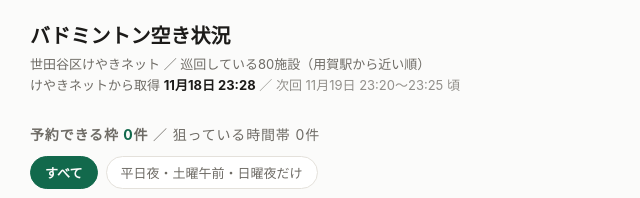
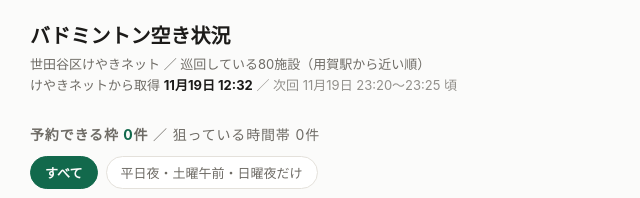
Before and after one commit to sora-kit/setagaya-badminton, a plain HTML site: page index.html in a window 1280 px wide. Shown: the top 198 px of the page, 280-920 px from the left. Drawn offline with Linux system fonts and the light colour scheme.

Commit message:
空き状況更新 2026-11-19 12:32

```diff
--- a/index.html
+++ b/index.html
@@ -86,7 +86,7 @@ max-width:92vw;transition:transform .25s;z-index:9;line-height:1.55}
 <div class="w">
 <h1>バドミントン空き状況</h1>
 <div class="upd" id="gen" data-next="2026-11-19T23:20:00+09:00">世田谷区けやきネット ／ 巡回している80施設（用賀駅から近い順）<br>
-けやきネットから取得 <b>11月18日 23:28</b>
+けやきネットから取得 <b>11月19日 12:32</b>
 <span class="nx">／ 次回 11月19日 23:20〜23:25 頃</span></div>
 <div class="warn" id="stale" hidden>⚠ 予定していた 11/19 23:20 の巡回（毎日23:20）が行われていません。この一覧は古い可能性があります（巡回サーバーが停止していた場合に起こります）。</div>
 <div class="lot" id="lot">📌 <b>今月の抽選申込期間です（毎月1〜4日）</b><br>
```
